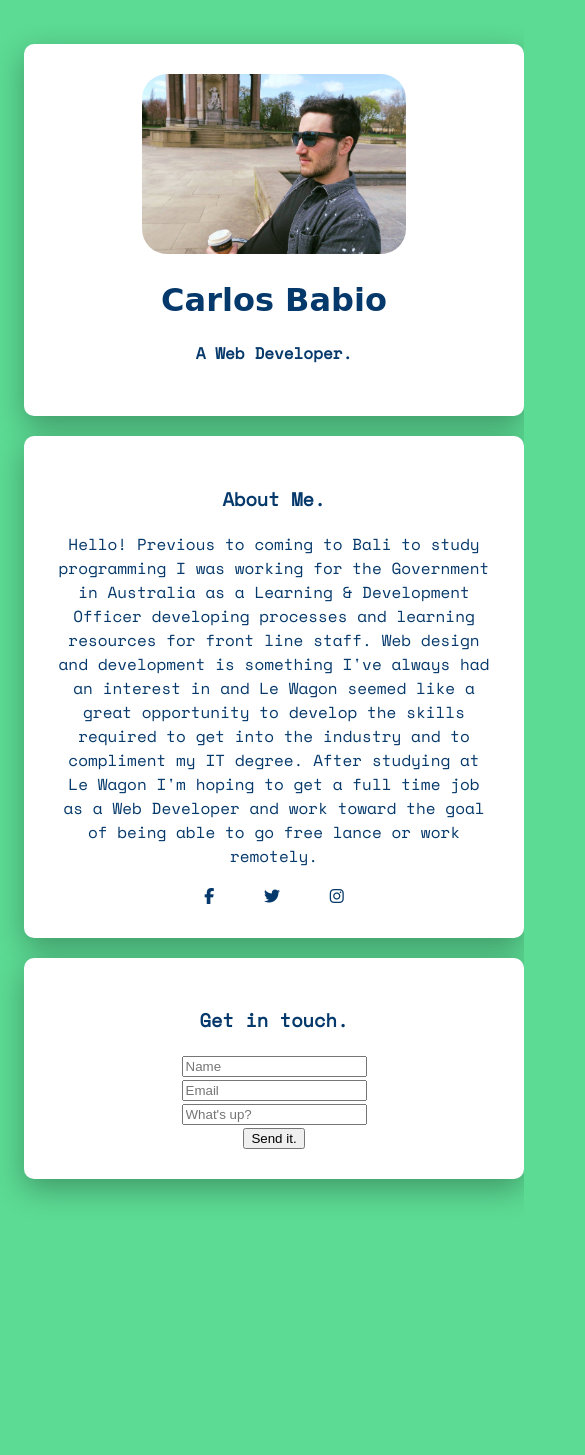
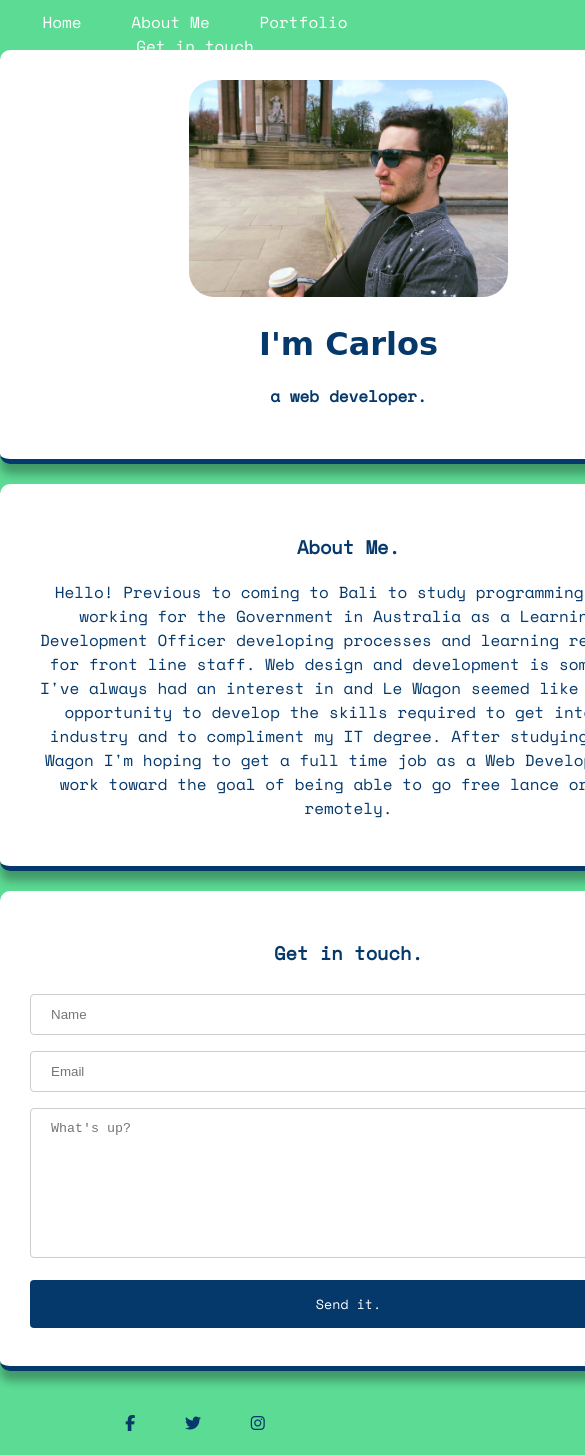
Before and after one commit to CarlosBabio/profile, a plain HTML site: page index.html in a window 390 px wide. Shown: the top 1455 px of the page, 585 px wide, since content can reach past the window. Before the commit the page ends 1223 px from the top, so only its background shows below. Drawn offline with nearby package versions, Linux system fonts and the light colour scheme; a web font is replaced by a local one.

Commit message:
removed duplicate profile

```diff
--- a/index.html
+++ b/index.html
@@ -13,11 +13,19 @@
     <script src="https://kit.fontawesome.com/c4426fc0fb.js" crossorigin="anonymous"></script>
   </head>
   <body>
+    <div class="nav-bar sticky">
+      <ul>
+        <li class ="list-inline"><a class="nav-bar-item" href="default.asp">Home</a></li>
+        <li class ="list-inline"><a class="nav-bar-item" href="news.asp">About Me</a></li>
+        <li class ="list-inline"><a class="nav-bar-item" href="contact.asp">Portfolio</a></li>
+        <li class ="list-inline"><a class="nav-bar-item" href="about.asp">Get in touch</a></li>
+      </ul>
+    </div>
     <div class="container">
       <div class="card">
         <img id="profile-pic" src="images/carlos.jpg">
-        <h1>Carlos Babio</h1>
-        <h4>A Web Developer.</h4>
+        <h1>I'm Carlos</h1>
+        <h4>a web developer.</h4>
       </div>
       <div class="card">
         <h3>About Me.</h3>
@@ -27,40 +35,26 @@
           Web design and development is something I've always had an interest in and Le Wagon seemed like a great opportunity to develop the skills required to get into the industry and to compliment my IT degree.
           After studying at Le Wagon I'm hoping to get a full time job as a Web Developer and work toward the goal of being able to go free lance or work remotely.
         </p>
-        <ul>
-          <li class="list-inline"><a href="https://www.facebook.com/carlos.babio/" target="_blank">
-            <i class="fa-brands fa-facebook-f"></i></a></li>
-          <li class="list-inline"><a href="https://twitter.com/carlosbabio" target="_blank">
-            <i class="fa-brands fa-twitter"></i></a></li>
-          <li class="list-inline"><a href="https://www.instagram.com/carlosbabio/" target="_blank">
-            <i class="fa-brands fa-instagram"></i></a></li>
-        </ul>
       </div>
-      <!-- <div class="card">
-        <h3>Socials</h3>
-        <ul>
-          <li class="list-inline"><a href="https://www.facebook.com/carlos.babio/" target="_blank">
-            <i class="fa-brands fa-facebook-f"></i></a></li>
-          <li class="list-inline"><a href="https://twitter.com/carlosbabio" target="_blank">
-            <i class="fa-brands fa-twitter"></i></a></li>
-          <li class="list-inline"><a href="https://www.instagram.com/carlosbabio/" target="_blank">
-            <i class="fa-brands fa-instagram"></i></a></li>
-        </ul>
-        <br>
-        <a href="https://www.youtube.com/watch?v=dQw4w9WgXcQ" target="_blank">Good times!</a>
-      </div> -->
       <div class="card">
         <h3>Get in touch.</h3>
         <form>
-          <!-- <label for="nname"></label><br> -->
           <input type="text" id="name" name="name" placeholder="Name"><br>
-          <!-- <label for="email">What's your email?</label><br> -->
           <input type="email" id="email" name="email" placeholder="Email"><br>
-          <!-- <label for="query">What's up?</label><br> -->
-          <input type="text" id="query" name="query" placeholder="What's up?"><br>
-          <input id="send-it-button" type="submit" value="Send it.">
+          <textarea id="query" type="text" id="query" name="query" placeholder="What's up?"></textarea><br>
+          <input type="submit" value="Send it.">
         </form>
       </div>
+    </div>
+    <div class="container-bottom">
+      <ul>
+        <li class="list-inline"><a href="https://www.facebook.com/carlos.babio/" target="_blank">
+          <i class="fa-brands fa-facebook-f"></i></a></li>
+        <li class="list-inline"><a href="https://twitter.com/carlosbabio" target="_blank">
+          <i class="fa-brands fa-twitter"></i></a></li>
+        <li class="list-inline"><a href="https://www.instagram.com/carlosbabio/" target="_blank">
+          <i class="fa-brands fa-instagram"></i></a></li>
+      </ul>
     </div>
     <script src="index.js"></script>
   </body>
--- a/profile/style.css
+++ /dev/null
@@ -1,176 +0,0 @@
-@media (max-width: 960px) {
-  /* For a screen < 960px, this CSS will be read */
-  .container {
-    width: 700px;
-  }
-}
-
-@media (max-width: 720px) {
-  /* For a screen < 720px, this CSS will be read */
-  .container {
-    width: 500px;
-  }
-}
-
-@media (max-width: 540px) {
-  /* For a screen < 540px, this CSS will be read */
-  .container {
-    width: 300px;
-  }
-}
-
-body {
-  font-family: 'Space Mono', monospace;
-  color: #06396b;
-  background-color: #5cdb94;
-  margin: 0;
-}
-
-h1 {
-  font-family: 'Koulen', cursive;
-}
-
-a {
-  text-decoration: none;
-}
-
-i {
-  text-decoration: none;
-  color: #06396b;
-}
-
-a:hover {
-  background-color: #5cdb94;
-}
-
-ul {
-  list-style-type: none;
-  margin: 0;
-  padding: 0;
-  overflow: hidden;
- }
-
- i {
-  text-decoration: none;
- }
-
-.list-inline {
-  display: inline-block;
-  padding: 0px 20px;
-  list-style: none;
-  }
-
-.container {
-  width: 700px;   /* This sets the width */
-  margin: 50px auto 0 auto; /* This automatically sets left/right margins */
-}
-
-.container-bottom {
-  background-color: #5cdb94;
-  padding: 20px;
-  text-align: center;
-}
-
-.card {
-  margin: 20px  0;
-  text-align: center;
-  background: white;
-  padding: 30px;
-  border-radius: 10px;
-  border-bottom: 5px solid;
-  border-right: solid;
-  box-shadow: 0 10px 10px rgba(0,0,0,.3)
-}
-
-.content {
-  border-radius: 8px;
-  border-bottom: 5px solid;
-  border-right: solid;
-}
-
-.img-border {
-  border-style: solid 1px #06396b;
-}
-.nav-bar {
-  text-align: center;
-  background: rgb(92,219,148, 0.9);
-  width: 100%;
-  padding: 10px 0;
-  height: 20px;
-}
-
-.nav-bar-item {
-  color: white;
-  display: block;
-}
-
-.nav-bar-item:hover {
-  color: #06396b;
-  border-bottom-style: solid;
-}
-
-.sticky {
-  position: fixed;
-  top: 0;
-}
-
-input[type=text], select {
-  width: 100%;
-  padding: 12px 20px;
-  margin: 8px 0;
-  display: inline-block;
-  border: 1px solid #ccc;
-  border-radius: 4px;
-  box-sizing: border-box;
-}
-
-input[type=email], select {
-  width: 100%;
-  padding: 12px 20px;
-  margin: 8px 0;
-  display: inline-block;
-  border: 1px solid #ccc;
-  border-radius: 4px;
-  box-sizing: border-box;
-}
-
-input[type=submit] {
-  width: 100%;
-  background-color:#06396b;
-  color: white;
-  padding: 14px 20px;
-  margin: 8px 0;
-  border: none;
-  border-radius: 4px;
-  cursor: pointer;
-  font-family: 'Space Mono', monospace;
-}
-
-input[type=submit]:hover {
-  width: 100%;
-  background-color:#5cdb94;
-  color: #06396b;
-}
-
-textarea {
-  width: 100%;
-  padding: 12px 20px;
-  margin: 8px 0;
-  display: inline-block;
-  border: 1px solid #ccc;
-  border-radius: 4px;
-  box-sizing: border-box;
-}
-
-#profile-pic {
-  border-radius: 25px;
-  width: 50%;
-  height: 50%;
-}
-
-#query, textarea {
-  height: 150px;
-  resize: none;
-  text-align: left;
-  overflow-wrap: break-word;
-}
--- a/style.css
+++ b/style.css
@@ -23,7 +23,7 @@ body {
   font-family: 'Space Mono', monospace;
   color: #06396b;
   background-color: #5cdb94;
-  padding: 16px;
+  margin: 0;
 }
 
 h1 {
@@ -31,6 +31,10 @@ h1 {
 }
 
 a {
+  text-decoration: none;
+}
+
+i {
   text-decoration: none;
   color: #06396b;
 }
@@ -47,7 +51,7 @@ ul {
  }
 
  i {
-   text-decoration: none;
+  text-decoration: none;
  }
 
 .list-inline {
@@ -57,20 +61,116 @@ ul {
   }
 
 .container {
-  width: 500px;   /* This sets the width */
-  margin: 0 auto; /* This automatically sets left/right margins */
+  width: 700px;   /* This sets the width */
+  margin: 50px auto 0 auto; /* This automatically sets left/right margins */
 }
+
+.container-bottom {
+  background-color: #5cdb94;
+  padding: 20px;
+  text-align: center;
+}
+
 .card {
   margin: 20px  0;
   text-align: center;
   background: white;
   padding: 30px;
   border-radius: 10px;
-  box-shadow: 0 10px 30px rgba(0,0,0,.3)
+  border-bottom: 5px solid;
+  border-right: solid;
+  box-shadow: 0 10px 10px rgba(0,0,0,.3)
+}
+
+.content {
+  border-radius: 8px;
+  border-bottom: 5px solid;
+  border-right: solid;
+}
+
+.img-border {
+  border-style: solid 1px #06396b;
+}
+.nav-bar {
+  text-align: center;
+  background: rgb(92,219,148, 0.9);
+  width: 100%;
+  padding: 10px 0;
+  height: 20px;
+}
+
+.nav-bar-item {
+  color: white;
+  display: block;
+}
+
+.nav-bar-item:hover {
+  color: #06396b;
+  border-bottom-style: solid;
+}
+
+.sticky {
+  position: fixed;
+  top: 0;
+}
+
+input[type=text], select {
+  width: 100%;
+  padding: 12px 20px;
+  margin: 8px 0;
+  display: inline-block;
+  border: 1px solid #ccc;
+  border-radius: 4px;
+  box-sizing: border-box;
+}
+
+input[type=email], select {
+  width: 100%;
+  padding: 12px 20px;
+  margin: 8px 0;
+  display: inline-block;
+  border: 1px solid #ccc;
+  border-radius: 4px;
+  box-sizing: border-box;
+}
+
+input[type=submit] {
+  width: 100%;
+  background-color:#06396b;
+  color: white;
+  padding: 14px 20px;
+  margin: 8px 0;
+  border: none;
+  border-radius: 4px;
+  cursor: pointer;
+  font-family: 'Space Mono', monospace;
+}
+
+input[type=submit]:hover {
+  width: 100%;
+  background-color:#5cdb94;
+  color: #06396b;
+}
+
+textarea {
+  width: 100%;
+  padding: 12px 20px;
+  margin: 8px 0;
+  display: inline-block;
+  border: 1px solid #ccc;
+  border-radius: 4px;
+  box-sizing: border-box;
 }
 
 #profile-pic {
   border-radius: 25px;
-  width: 60%;
-  height: 60%;
+  width: 50%;
+  height: 50%;
 }
+
+#query, textarea {
+  height: 150px;
+  resize: none;
+  text-align: left;
+  overflow-wrap: break-word;
+}
```
Also changed, not shown: profile/index.html (deleted, +0 -61 lines), profile/images/carlos.jpg (deleted).
